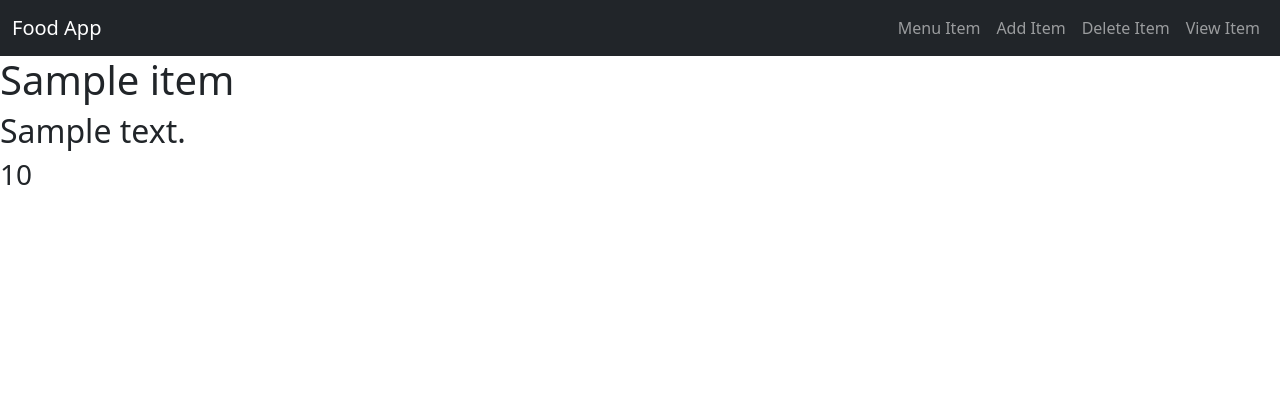
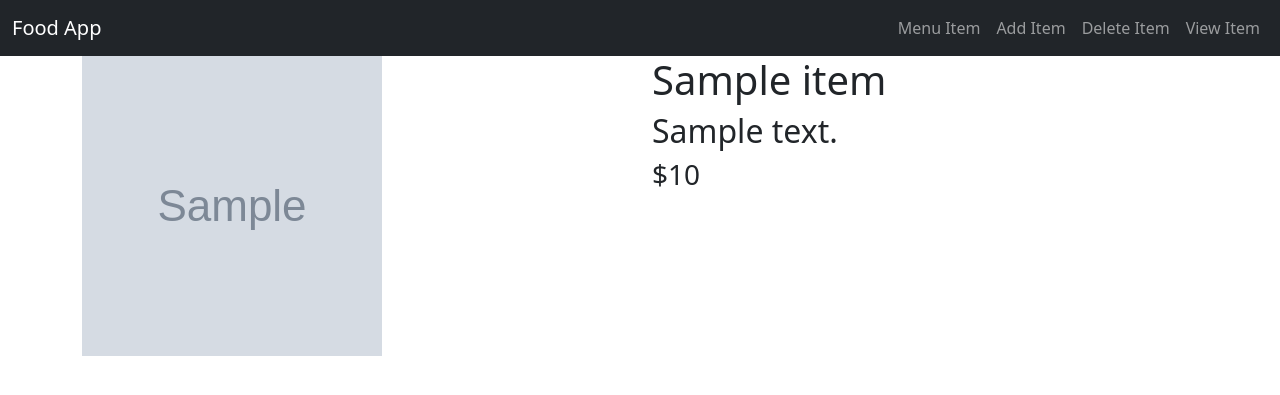
Before and after one commit to Synel96/food-app, a Django app: page /food/1/ in a window 1280 px wide. Shown: the top 395 px of the page. Run offline with Django 5.2, Linux system fonts and the light colour scheme; tables that the repository leaves empty hold one stand-in row (values such as "Sample post"); grey boxes marked "Sample" are stand-in pictures.

Commit message:
Designing the detail view

```diff
--- a/food/templates/food/detail.html
+++ b/food/templates/food/detail.html
@@ -1,5 +1,19 @@
 {% extends 'food/base.html' %} {% block body %}
-<h1>{{ item.item_name }}</h1>
-<h2>{{ item.item_desc }}</h2>
-<h3>{{ item.item_price }}</h3>
+
+<div class="container">
+  <div class="row">
+    <div class="col-md-6">
+      <img
+        src="{{item.items_image}}"
+        style="height: 300px; width: 300px"
+        class="img-fluid"
+      />
+    </div>
+    <div class="col-md-6">
+      <h1>{{ item.item_name }}</h1>
+      <h2>{{ item.item_desc }}</h2>
+      <h3>${{ item.item_price }}</h3>
+    </div>
+  </div>
+</div>
 {% endblock %}
```
